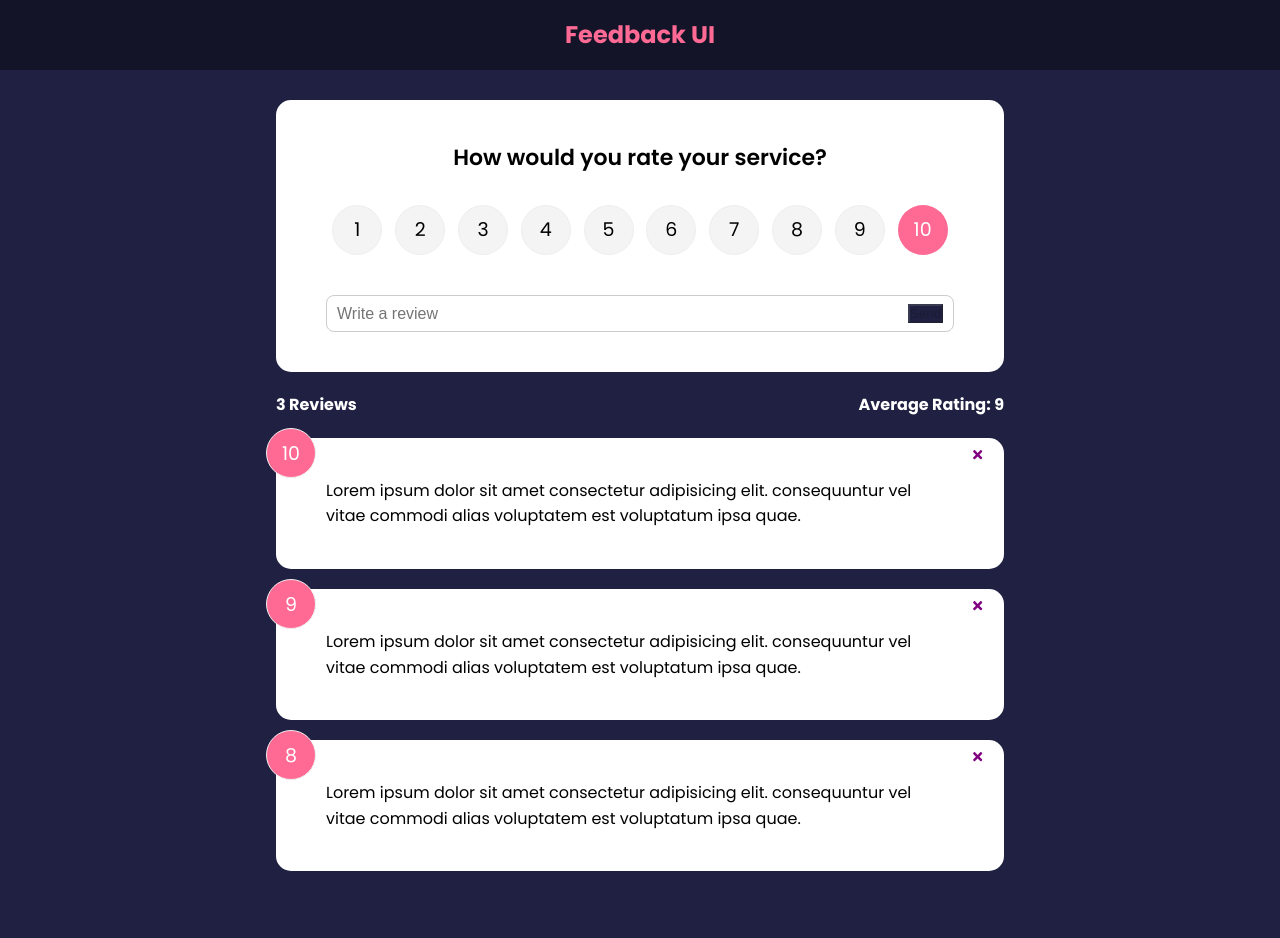
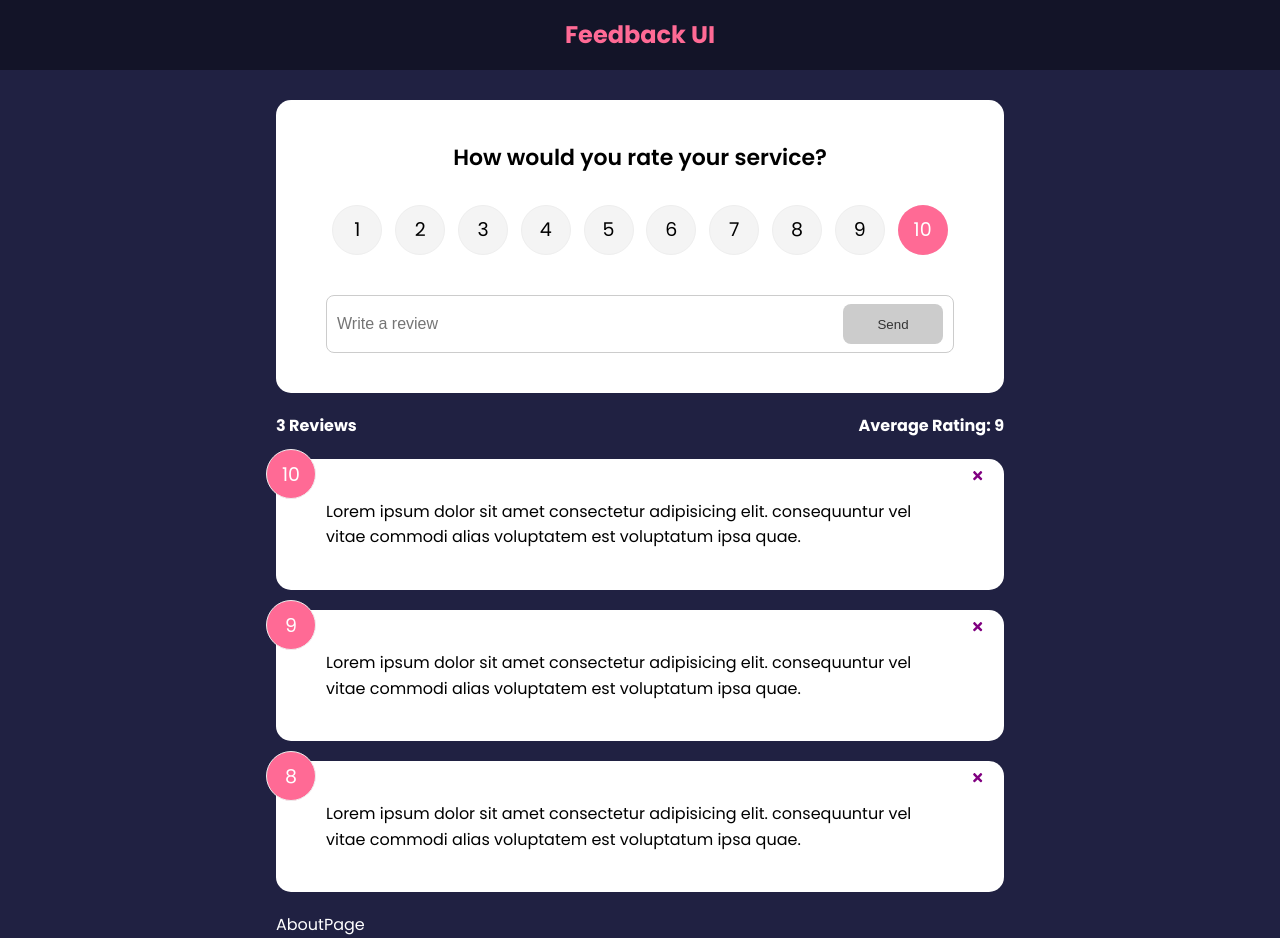
Before and after one commit to julianlk522/Feedback-App, a React (Create React App) app: page /about in a window 1280 px wide. Before the commit the page ends 891 px from the top, so only its background shows below. Built offline with nearby package versions, Linux system fonts and the light colour scheme.

Commit message:
added functionality to create new feedback, introduction to react router

```diff
--- a/package.json
+++ b/package.json
@@ -6,9 +6,12 @@
     "@testing-library/jest-dom": "^5.16.2",
     "@testing-library/react": "^12.1.4",
     "@testing-library/user-event": "^13.5.0",
+    "framer-motion": "^6.2.8",
+    "nanoid": "^3.3.1",
     "react": "^17.0.2",
     "react-dom": "^17.0.2",
     "react-icons": "^4.3.1",
+    "react-router-dom": "^6.2.2",
     "react-scripts": "^2.1.3",
     "web-vitals": "^2.1.4"
   },
--- a/src/App.js
+++ b/src/App.js
@@ -1,11 +1,14 @@
 import React from 'react'
 import { useState } from 'react'
+import { BrowserRouter as Router, Routes, Route } from 'react-router-dom'
+import { nanoid } from 'nanoid'
+//components
 import Header from './components/Header'
 import FeedbackList from './components/FeedbackList'
 import FeedbackData from './components/data/FeedbackData'
 import FeedbackStats from './components/FeedbackStats'
 import FeedbackForm from './components/FeedbackForm'
-
+import AboutPage from './components/pages/AboutPage'
 
 
 function App() {
@@ -17,15 +20,24 @@ function App() {
         }
     }
 
+    const addFeedback = (newFeedback) => {
+        newFeedback.id = nanoid()
+        setFeedback([newFeedback, ...feedback])
+    }
+
     return (
-        <>
+        <Router>
             <Header />
             <div className='container'>
-                <FeedbackForm />
+                <FeedbackForm handleAdd={addFeedback}/>
                 <FeedbackStats feedback={feedback}/>
                 <FeedbackList feedback={feedback} handleDelete = {deleteFeedback}/>
+
+                <Routes>
+                    <Route path='/about' element={<AboutPage />} />
+                </Routes>
             </div>
-        </>
+        </Router>
     )
 }
 
--- a/src/components/FeedbackForm.jsx
+++ b/src/components/FeedbackForm.jsx
@@ -6,7 +6,7 @@ import RatingSelect from './RatingSelect'
 //hooks
 import { useState } from 'react'
 
-function FeedbackForm() {
+function FeedbackForm({handleAdd}) {
 
     const [text, setText] = useState('')
     const [btnDisabled, setBtnDisabled] = useState(true)
@@ -30,9 +30,23 @@ function FeedbackForm() {
         setText(e.target.value)
     }
 
+    const handleSubmit = (e) => {
+        e.preventDefault()
+        if(text.trim().length > 10) {
+            const newFeedback = {
+                text,
+                rating
+            }
+
+            handleAdd(newFeedback)
+
+            setText('')
+        }
+    }
+
     return (
     <Card>
-        <form>
+        <form onSubmit={handleSubmit}>
             <h2>How would you rate your service?</h2>
 
             <RatingSelect
@@ -45,7 +59,7 @@ function FeedbackForm() {
 
                 <input onChange={handleTextChange}type="text" placeholder="Write a review" value={text} />
 
-                <Button type='submit' isDisabled={btnDisabled}>Send</Button>
+                <Button type='submit' isDisabled={btnDisabled} version='primary'>Send</Button>
             </div>
         </form>
         {message && <div className='message'>{message}</div>}
--- a/src/components/FeedbackList.jsx
+++ b/src/components/FeedbackList.jsx
@@ -1,5 +1,7 @@
 import React from 'react'
+//components
 import Feedbackitem from './Feedbackitem'
+//prop-types
 import PropTypes from 'prop-types'
 
 function FeedbackList({ feedback, handleDelete }) {
@@ -16,7 +18,7 @@ function FeedbackList({ feedback, handleDelete }) {
             handleDelete={handleDelete}/>
         ))}
     </div>
-  )
+    )
 }
 
 
--- /dev/null
+++ b/src/components/pages/AboutPage.jsx
@@ -0,0 +1,9 @@
+import React from 'react'
+
+function AboutPage() {
+  return (
+    <div>AboutPage</div>
+  )
+}
+
+export default AboutPage
--- a/src/components/shared/Button.jsx
+++ b/src/components/shared/Button.jsx
@@ -3,7 +3,7 @@ import PropTypes from 'prop-types'
 
 function Button({ children, version, type, isDisabled }) {
   return (
-    <button type={type} disabled={isDisabled} className={`btn-${version}`}>
+    <button type={type} disabled={isDisabled} className={`btn btn-${version}`}>
         {children}
     </button>
   )
```
Also changed, not shown: 1 other file (tests, documents, lock files or other folders).
